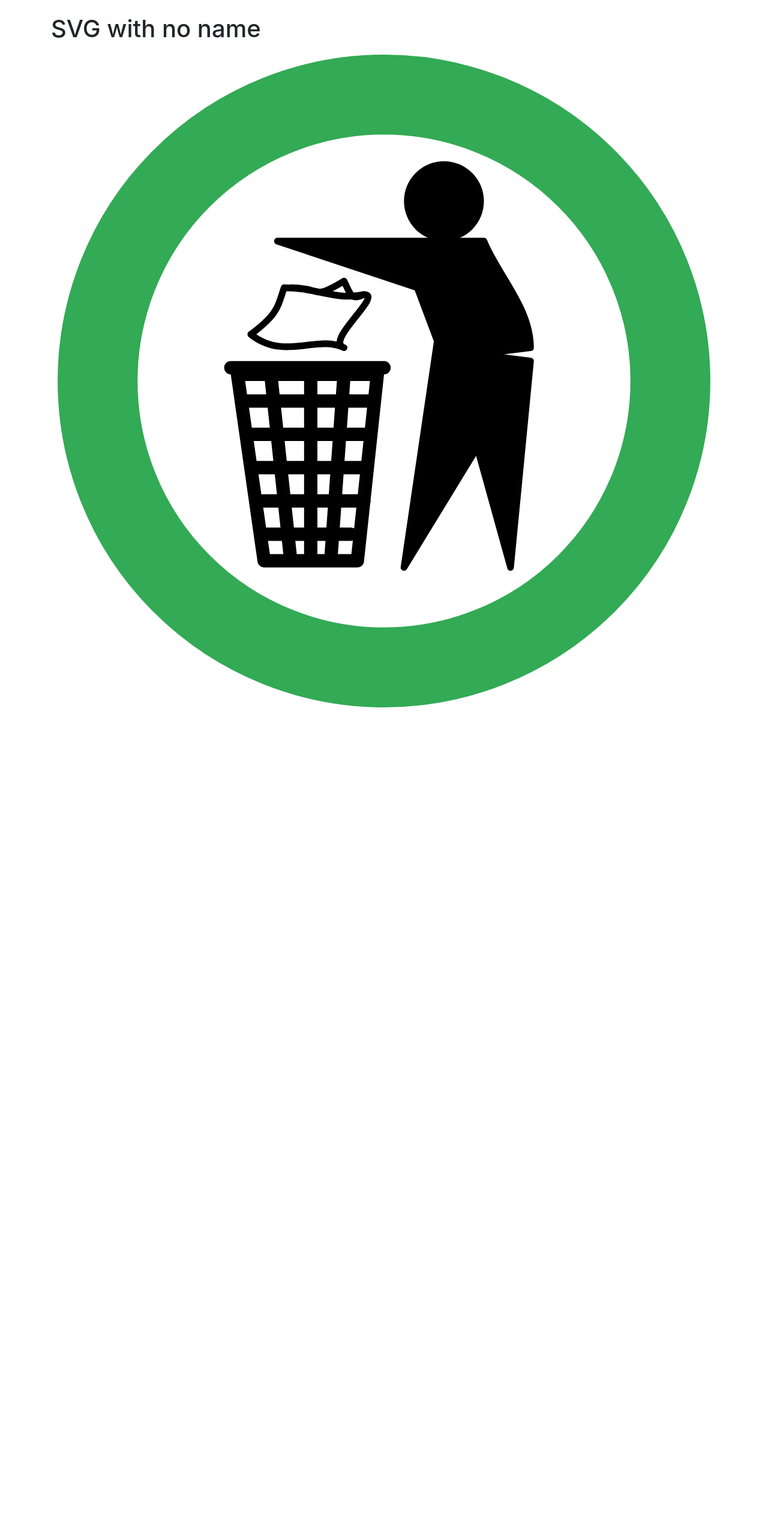
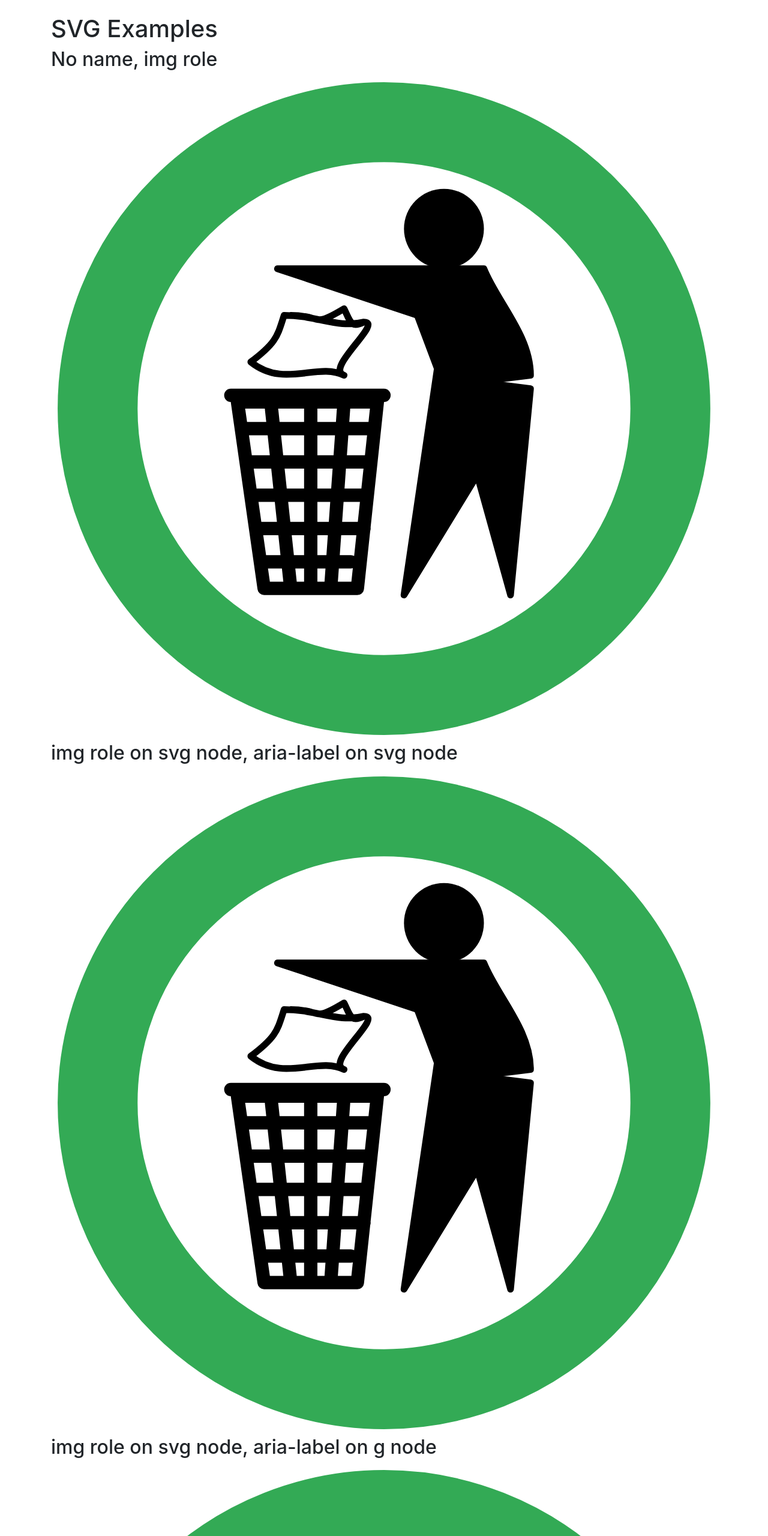
Before and after one commit to gsilver/personal-index, a plain HTML site: page scrap/svg-noname.html in a window 1280 px wide. Shown: the top 2560 px of the page at 60% size. Before the commit the page ends 1190 px from the top, so only its background shows below. Drawn offline with nearby package versions, Linux system fonts and the light colour scheme.

Commit message:
adding svg variations

```diff
--- a/scrap/svg-noname.html
+++ b/scrap/svg-noname.html
@@ -1,7 +1,7 @@
 <!doctype html>
 <html lang="en">
   <head>
-    <title>SVG with no name</title>
+    <title>SVG examples</title>
     <!-- Required meta tags -->
     <meta charset="utf-8">
     <meta name="viewport" content="width=device-width, initial-scale=1, shrink-to-fit=no">
@@ -12,12 +12,36 @@
   <body>
       <div class="container">
         <br>
-        <h1>SVG with no name</h1>
-
+        <h1>SVG Examples</h1>
+        <h2>No name, img role</h2>
         <svg xmlns="http://www.w3.org/2000/svg" viewBox="0 0 100 100" role="img">
           <circle stroke-width="12" r="43" cx="50" cy="50" fill="none" stroke="#3A5"/>
           <circle r="6" cx="59" cy="23" fill="#000"/>
           <g stroke-linejoin="round" stroke-linecap="round" stroke-width="1" stroke="#000" fill="none">
+            <path d="M36,36c5,0,3,2,8-1c1,2,1,3,3,2c3,0-6,7-3,8c-4-2-9,2-14-2c4-3,4-4,5-7c5,0,8,2,12,1"/>
+            <path fill="#000" d="M34,29h31c2,5,7,10,7,16l-8,1l8,1l-3,31l-5,-18l-11,18l5-34l-3-8z"/>
+            <path stroke-width="2" d="M27,48h23M28,49h21l-3,28h-14l-4,-28h5l3,28h3v-28h5l-2,28m3-4h-13m-1-5h16m0-5h-16m-1-5h18m0-5h-19"/>
+          </g>
+          <path stroke="#F00" stroke-width="1"/>
+        </svg>
+
+    <h2>img role on svg node, aria-label on svg node</h2>
+        <svg xmlns="http://www.w3.org/2000/svg" viewBox="0 0 100 100" role="img" aria-label="">
+          <circle stroke-width="12" r="43" cx="50" cy="50" fill="none" stroke="#3A5"/>
+          <circle r="6" cx="59" cy="23" fill="#000"/>
+          <g stroke-linejoin="round" stroke-linecap="round" stroke-width="1" stroke="#000" fill="none">
+            <path d="M36,36c5,0,3,2,8-1c1,2,1,3,3,2c3,0-6,7-3,8c-4-2-9,2-14-2c4-3,4-4,5-7c5,0,8,2,12,1"/>
+            <path fill="#000" d="M34,29h31c2,5,7,10,7,16l-8,1l8,1l-3,31l-5,-18l-11,18l5-34l-3-8z"/>
+            <path stroke-width="2" d="M27,48h23M28,49h21l-3,28h-14l-4,-28h5l3,28h3v-28h5l-2,28m3-4h-13m-1-5h16m0-5h-16m-1-5h18m0-5h-19"/>
+          </g>
+          <path stroke="#F00" stroke-width="1"/>
+        </svg>
+
+  <h2>img role on svg node, aria-label on g node</h2>
+        <svg xmlns="http://www.w3.org/2000/svg" viewBox="0 0 100 100" role="img">
+          <circle stroke-width="12" r="43" cx="50" cy="50" fill="none" stroke="#3A5"/>
+          <circle r="6" cx="59" cy="23" fill="#000"/>
+          <g stroke-linejoin="round" stroke-linecap="round" stroke-width="1" stroke="#000" fill="none"  aria-label="">
             <path d="M36,36c5,0,3,2,8-1c1,2,1,3,3,2c3,0-6,7-3,8c-4-2-9,2-14-2c4-3,4-4,5-7c5,0,8,2,12,1"/>
             <path fill="#000" d="M34,29h31c2,5,7,10,7,16l-8,1l8,1l-3,31l-5,-18l-11,18l5-34l-3-8z"/>
             <path stroke-width="2" d="M27,48h23M28,49h21l-3,28h-14l-4,-28h5l3,28h3v-28h5l-2,28m3-4h-13m-1-5h16m0-5h-16m-1-5h18m0-5h-19"/>
```
Also changed, not shown: scrap/notrobust.html (+1 -1 lines).
